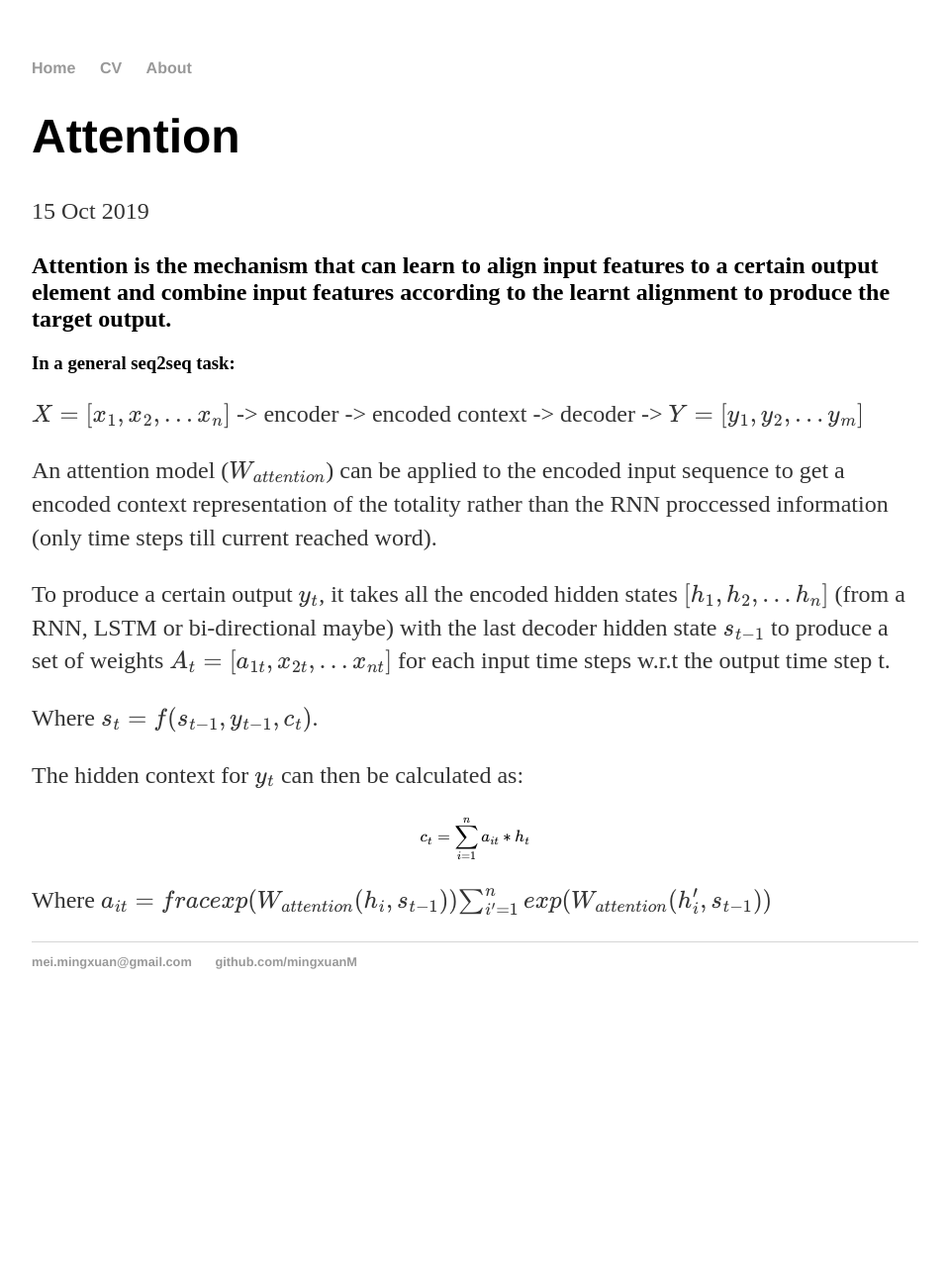
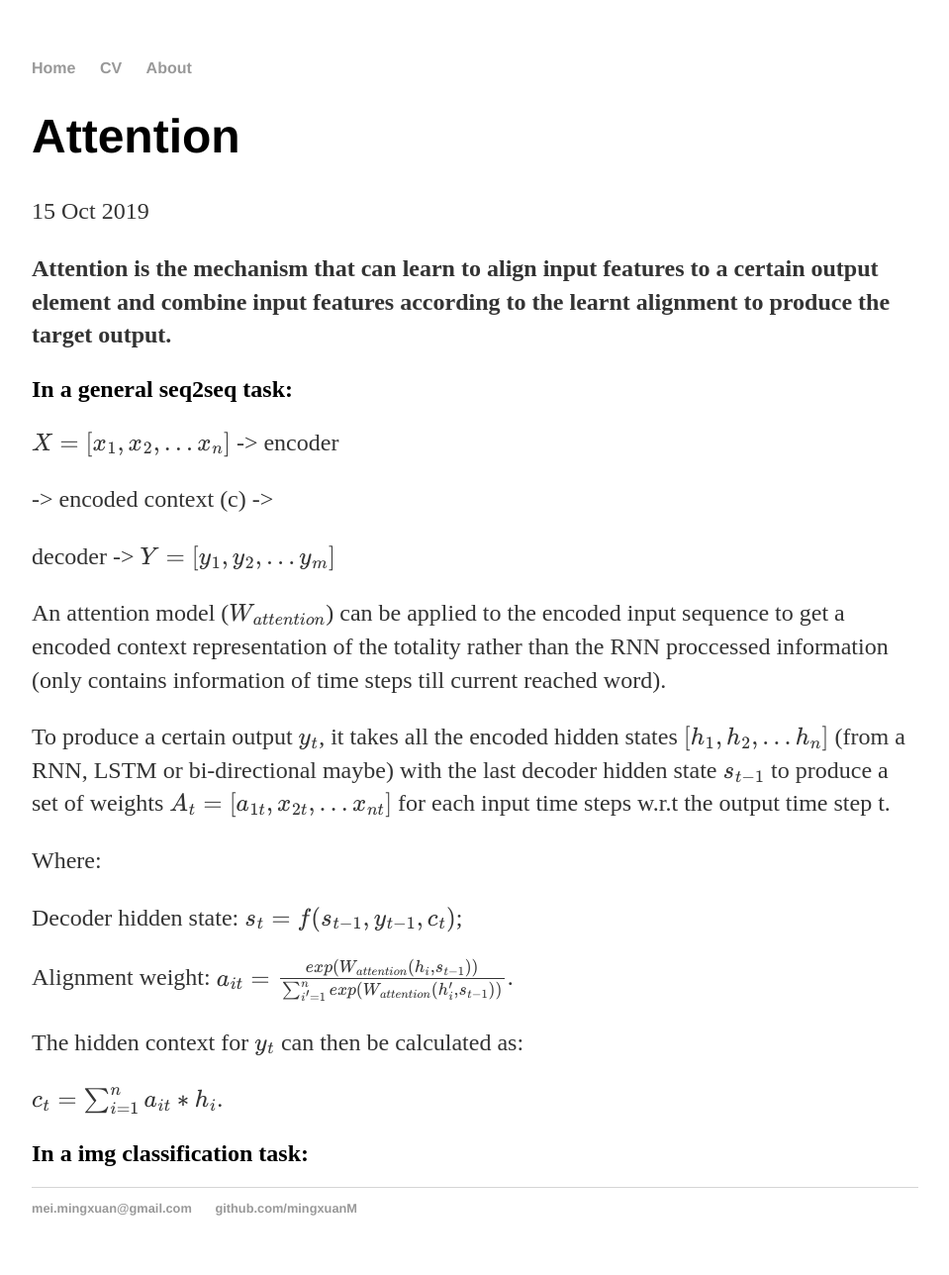
Before and after one commit to mingxuanM/mingxuanM.github.io, a Jekyll site: the page built from _posts/2019-10-15-Attention.md, in a window 1280 px wide. Shown: the whole page at 99% size, without its empty margins (160-1119 px from the left). Built offline with Jekyll 4.4.1, drawn with Linux system fonts in a browser that asks for light colours; formulas are drawn with MathJax 3; before the commit the page ends 1039 px from its top, so only the background shows below that.

Commit message:
Update 2019-10-15-Attention.md

```diff
--- a/_posts/2019-10-15-Attention.md
+++ b/_posts/2019-10-15-Attention.md
@@ -4,22 +4,30 @@ title: "Attention"
 date: 2019-10-15
 ---
 
-## Attention is the mechanism that can learn to align input features to a certain output element and combine input features according to the learnt alignment to produce the target output.
+**Attention is the mechanism that can learn to align input features to a certain output element and combine input features according to the learnt alignment to produce the target output.**
 
-### In a general seq2seq task:
+## In a general seq2seq task:
 
 {% raw %}
-  $ X =[x_1, x_2, ... x_n] $ -> encoder -> encoded context -> decoder -> $ Y = [y_1, y_2, ... y_m] $
+  $ X =[x_1, x_2, ... x_n] $ -> encoder
+
+  -> encoded context (c) ->
+
+  decoder -> $ Y = [y_1, y_2, ... y_m] $
 {% endraw %}
 
-An attention model ($ W_{attention} $) can be applied to the encoded input sequence to get a encoded context representation of the totality rather than the RNN proccessed information (only time steps till current reached word).
+An attention model ($ W_{attention} $) can be applied to the encoded input sequence to get a encoded context representation of the totality rather than the RNN proccessed information (only contains information of time steps till current reached word).
 
 To produce a certain output $y_t$, it takes all the encoded hidden states $[h_1, h_2, ... h_n]$ (from a RNN, LSTM or bi-directional maybe) with the last decoder hidden state  $s_{t-1}$ to produce a set of weights $A_t =[a_{1t}, x_{2t}, ... x_{nt}]$ for each input time steps w.r.t the output time step t.
 
-Where $ s_t = f(s_{t−1},y_{t−1},c_t) $.
+Where:
+
+Decoder hidden state: $ s_t = f(s_{t−1},y_{t−1},c_t) $;
+
+Alignment weight: $ a_{it} = \frac{exp(W_{attention}(h_i,s_{t-1}))}{\sum_{i'=1}^{n} exp(W_{attention}(h_i',s_{t-1}))} $.
 
 The hidden context for $y_t$ can then be calculated as:
 
-$$ c_t = \sum_{i=1}^{n} a_{it} * h_t $$
+$$ c_t = \sum_{i=1}^{n} a_{it} * h_i $$.
 
-Where $ a_{it} = frac{exp(W_{attention}(h_i,s_{t-1}))}{\sum_{i'=1}^{n} exp(W_{attention}(h_i',s_{t-1}))} $
+## In a img classification task:
```
